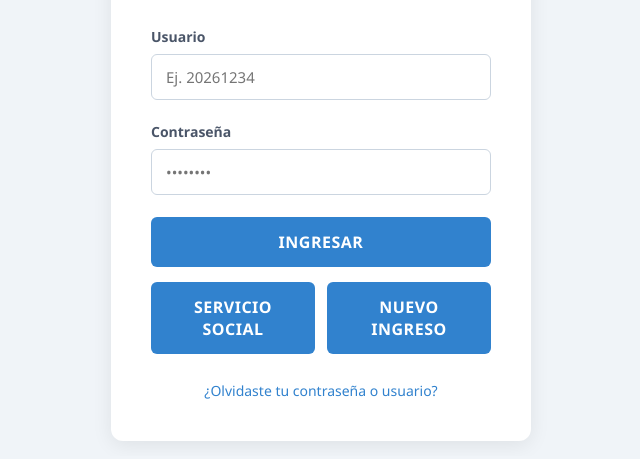
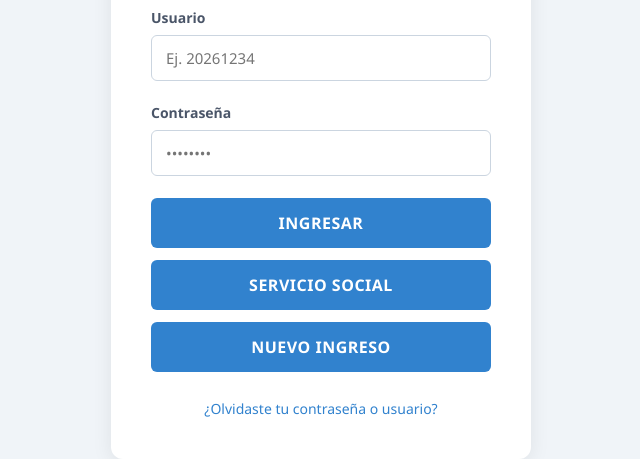
Before and after one commit to CharCC9/alumnos.unimodelo.mx, a website: page public/index.html in a window 1280 px wide. Shown: the part 344-803 px from the top of the page, without its empty margins (319-959 px from the left). Drawn offline with Linux system fonts and the light colour scheme.

Commit message:
style.css

```diff
--- a/public/style.css
+++ b/public/style.css
@@ -78,7 +78,7 @@ body {
     outline: none;
 }
 
-/* Estilo unificado para el botón de ingresar */
+/* Botón principal de Ingresar */
 .btn-submit {
     width: 100%;
     padding: 14px;
@@ -97,17 +97,18 @@ body {
     background-color: #2b6cb0;
 }
 
-/* Contenedor para los botones adicionales */
+/* Organiza los botones adicionales uno abajo del otro con ancho completo */
 .extra-buttons-container {
     display: flex;
+    flex-direction: column;
     gap: 12px;
-    margin-top: 15px;
-    justify-content: space-between;
+    margin-top: 12px;
 }
 
-/* Estilo idéntico al botón principal para Servicio Social y Nuevo Ingreso */
+/* Estilo unificado para los botones de Servicio Social y Nuevo Ingreso */
 .btn-secondary {
-    flex: 1;
+    display: block;
+    width: 100%;
     text-align: center;
     padding: 14px;
     background-color: #3182ce;
```
